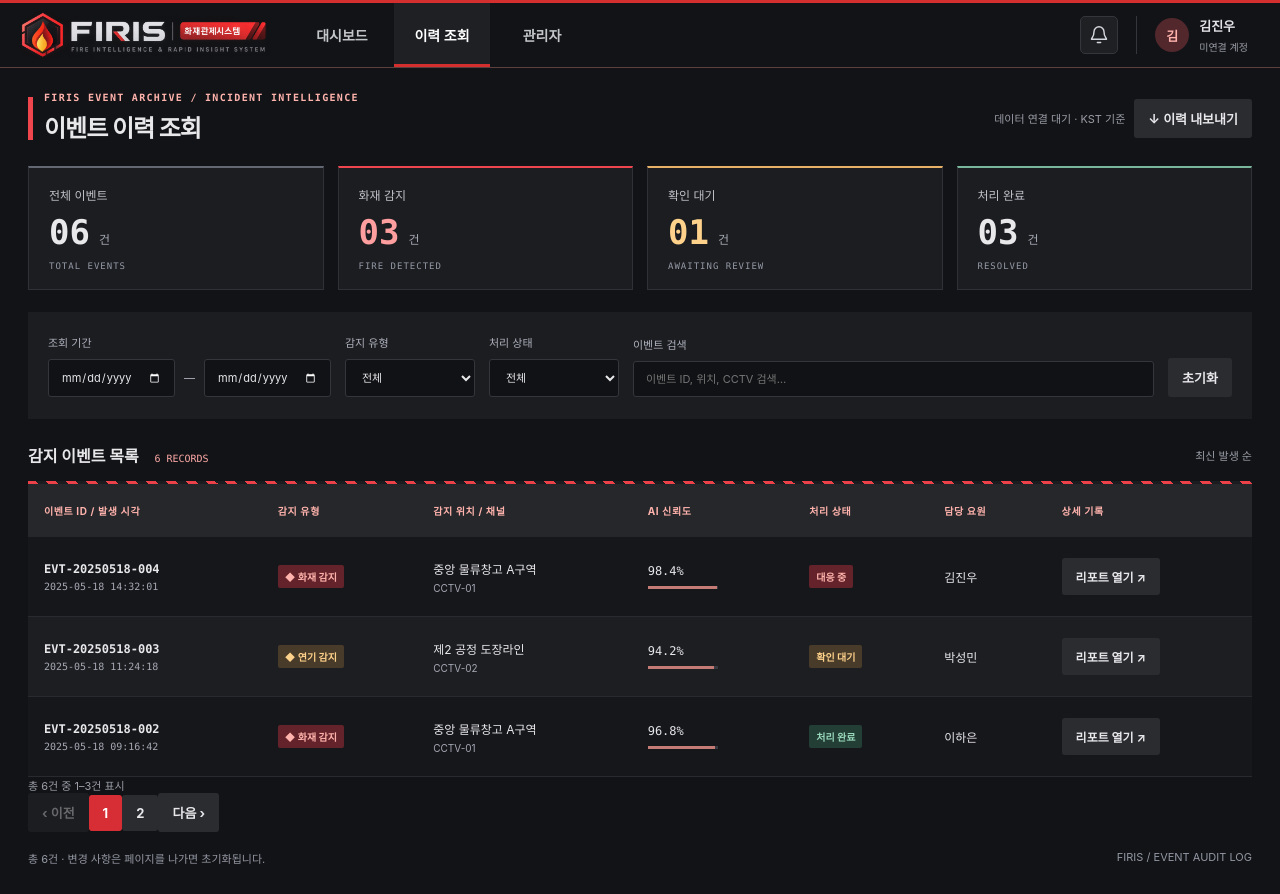
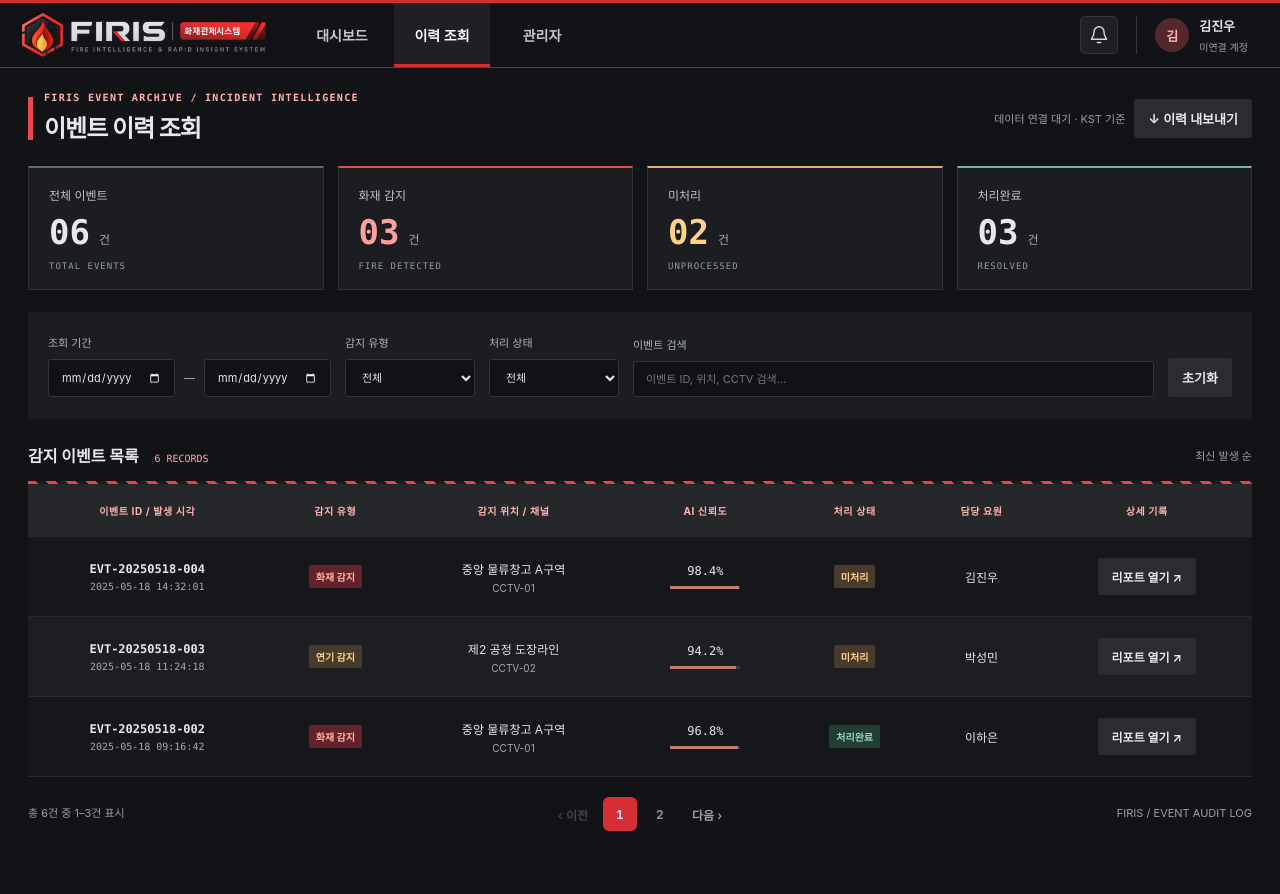
Before and after one commit to GAMZADORII/FIRIS, a React (Vite) app in the folder frontend/: page /history in a window 1280 px wide. After the commit the page ends 861 px from the top, so only its background shows below. Built offline with nearby package versions, Linux system fonts and the light colour scheme.

Commit message:
feat: 이력조회 처리상태 단순화 및 표·페이지네이션 UI 개선

```diff
--- a/frontend/src/pages/History/History.css
+++ b/frontend/src/pages/History/History.css
@@ -90,16 +90,72 @@
   color: #ffaaa8;
   margin-left: 12px;
 }
+.history-page .console-table th,
+.history-page .console-table td {
+  text-align: center;
+  vertical-align: middle;
+}
 .history-confidence {
   height: 3px;
   background: #383940;
   width: 70px;
-  margin-top: 8px;
+  margin: 8px auto 0;
 }
 .history-confidence i {
   display: block;
   height: 100%;
   background: #c47b76;
+}
+.history-pagination {
+  display: grid;
+  grid-template-columns: 1fr auto 1fr;
+  align-items: center;
+  gap: 16px;
+  padding: 20px 0;
+}
+.history-pagination > span {
+  line-height: 1.6;
+}
+.history-pagination__signature {
+  justify-self: end;
+  text-align: right;
+}
+.history-pagination nav {
+  display: flex;
+  align-items: center;
+  justify-content: center;
+  flex-wrap: wrap;
+  gap: 6px;
+}
+.history-pagination button {
+  display: inline-flex;
+  align-items: center;
+  justify-content: center;
+  min-width: 34px;
+  height: 34px;
+  padding: 0 8px;
+  border-radius: 6px;
+  background: transparent;
+  color: #9a9da7;
+  font-size: 12px;
+  font-weight: 600;
+  font-variant-numeric: tabular-nums;
+}
+.history-pagination button:hover:not(:disabled) {
+  background: #24262c;
+  color: #fff;
+}
+.history-pagination button[aria-current="page"] {
+  background: #d72e35;
+  color: #fff;
+}
+.history-pagination button[aria-current="page"]:hover:not(:disabled) {
+  background: #ee4148;
+  color: #fff;
+}
+.history-pagination button:disabled {
+  background: transparent;
+  opacity: 0.35;
 }
 .history-report-meta {
   display: flex;
@@ -266,6 +322,15 @@
   border-color: #ef454d;
 }
 @media (max-width: 800px) {
+  .history-pagination {
+    grid-template-columns: minmax(0, 1fr);
+    justify-items: center;
+    gap: 10px;
+  }
+  .history-pagination__signature {
+    justify-self: center;
+    text-align: center;
+  }
   .history-filters {
     flex-direction: row;
   }
@@ -277,24 +342,7 @@
   }
 }
 @media (max-width: 520px) {
-.history-pagination {
-  display: flex;
-  align-items: center;
-  justify-content: space-between;
-  flex-wrap: wrap;
-  gap: 12px;
-  padding: 18px 0;
-  border-bottom: 1px solid #2b2d33;
-}
-.history-pagination nav {
-  display: flex;
-  flex-wrap: wrap;
-  gap: 6px;
-}
-.history-pagination button {
-  min-width: 36px;
-}
-.history-summary {
+  .history-summary {
     grid-template-columns: repeat(2, 1fr);
     gap: 8px;
   }
--- a/frontend/src/pages/History/History.jsx
+++ b/frontend/src/pages/History/History.jsx
@@ -12,12 +12,12 @@ import "./History.css";
 const PAGE_SIZE = 3;
 
 const initialEvents = [
-  ["004", "2025-05-18 14:32:01", "화재", "대응 중", "98.4", "김진우"],
-  ["003", "2025-05-18 11:24:18", "연기", "확인 대기", "94.2", "박성민"],
-  ["002", "2025-05-18 09:16:42", "화재", "처리 완료", "96.8", "이하은"],
+  ["004", "2025-05-18 14:32:01", "화재", "미처리", "98.4", "김진우"],
+  ["003", "2025-05-18 11:24:18", "연기", "미처리", "94.2", "박성민"],
+  ["002", "2025-05-18 09:16:42", "화재", "처리완료", "96.8", "이하은"],
   ["001", "2025-05-18 08:03:11", "연기", "오탐", "72.1", "김진우"],
-  ["002", "2025-05-17 17:42:08", "연기", "처리 완료", "91.7", "박성민"],
-  ["001", "2025-05-17 10:15:32", "화재", "처리 완료", "97.3", "이하은"],
+  ["002", "2025-05-17 17:42:08", "연기", "처리완료", "91.7", "박성민"],
+  ["001", "2025-05-17 10:15:32", "화재", "처리완료", "97.3", "이하은"],
 ].map(([id, time, type, status, confidence, person]) => ({
   id: `EVT-${time.slice(0, 10).replaceAll("-", "")}-${id}`,
   time,
@@ -29,13 +29,7 @@ const initialEvents = [
   location: type === "화재" ? "중앙 물류창고 A구역" : "제2 공정 도장라인",
 }));
 const tone = (status) =>
-  status === "대응 중"
-    ? "red"
-    : status === "확인 대기"
-      ? "amber"
-      : status === "처리 완료"
-        ? "green"
-        : "";
+  status === "처리완료" ? "green" : status === "미처리" ? "amber" : "";
 export default function History() {
   const [events, setEvents] = useState(initialEvents);
   const [query, setQuery] = useState("");
@@ -104,13 +98,13 @@ export default function History() {
             "FIRE DETECTED",
           ],
           [
-            "확인 대기",
-            events.filter((e) => e.status === "확인 대기").length,
-            "AWAITING REVIEW",
+            "미처리",
+            events.filter((e) => e.status === "미처리").length,
+            "UNPROCESSED",
           ],
           [
-            "처리 완료",
-            events.filter((e) => e.status === "처리 완료").length,
+            "처리완료",
+            events.filter((e) => e.status === "처리완료").length,
             "RESOLVED",
           ],
         ].map(([label, value, english], i) => (
@@ -163,7 +157,7 @@ export default function History() {
         <label>
           처리 상태
           <select value={status} onChange={(e) => setStatus(e.target.value)}>
-            {["전체", "확인 대기", "대응 중", "처리 완료", "오탐"].map((x) => (
+            {["전체", "미처리", "처리완료", "오탐"].map((x) => (
               <option key={x}>{x}</option>
             ))}
           </select>
@@ -221,7 +215,7 @@ export default function History() {
                 </td>
                 <td>
                   <Badge tone={e.type === "화재" ? "red" : "amber"}>
-                    ◆ {e.type} 감지
+                    {e.type} 감지
                   </Badge>
                 </td>
                 <td>
@@ -273,7 +267,6 @@ export default function History() {
                 key={number}
                 aria-label={`${number}페이지`}
                 aria-current={currentPage === number ? "page" : undefined}
-                className={currentPage === number ? "console-primary" : ""}
                 disabled={!filtered.length}
                 onClick={() => setPage(number)}
               >
@@ -288,14 +281,10 @@ export default function History() {
             다음 ›
           </button>
         </nav>
+        <span className="console-muted history-pagination__signature">
+          FIRIS / EVENT AUDIT LOG
+        </span>
       </div>
-      <footer className="console-foot">
-        <span>
-          총 {filtered.length}건 · 변경 사항은 페이지를 나가면
-          초기화됩니다.
-        </span>
-        <span>FIRIS / EVENT AUDIT LOG</span>
-      </footer>
       {selected && (
         <Modal
           wide
@@ -399,6 +388,12 @@ export default function History() {
               오탐 처리로 변경
             </button>
             <button
+              onClick={() => updateStatus("미처리")}
+              disabled={selected.status === "미처리"}
+            >
+              미처리로 변경
+            </button>
+            <button
               onClick={() =>
                 downloadFile(
                   `${selected.id}.txt`,
@@ -413,10 +408,10 @@ export default function History() {
             <button onClick={() => setSelectedId(null)}>창 닫기</button>
             <button
               className="console-primary"
-              onClick={() => updateStatus("처리 완료")}
-              disabled={selected.status === "처리 완료"}
+              onClick={() => updateStatus("처리완료")}
+              disabled={selected.status === "처리완료"}
             >
-              ✓ 조치 완료 처리
+              ✓ 처리완료로 변경
             </button>
           </footer>
         </Modal>
```
